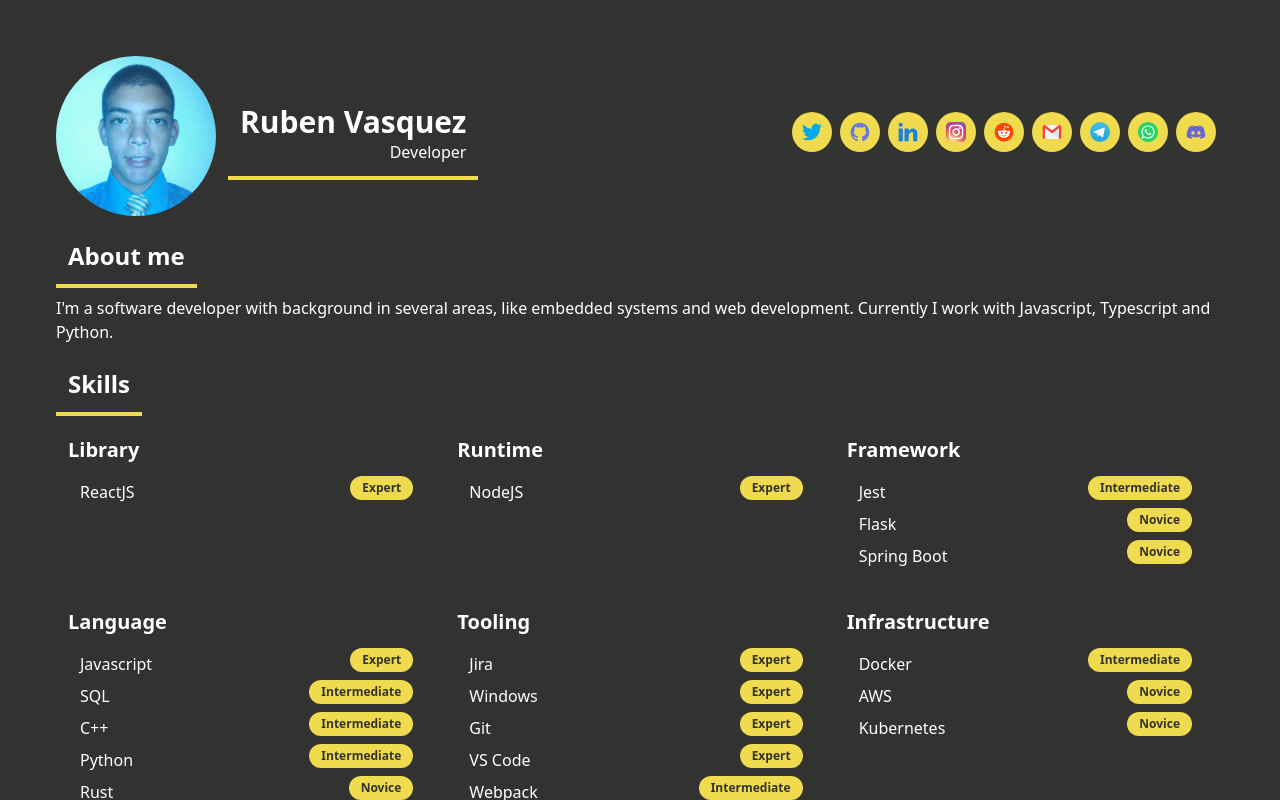
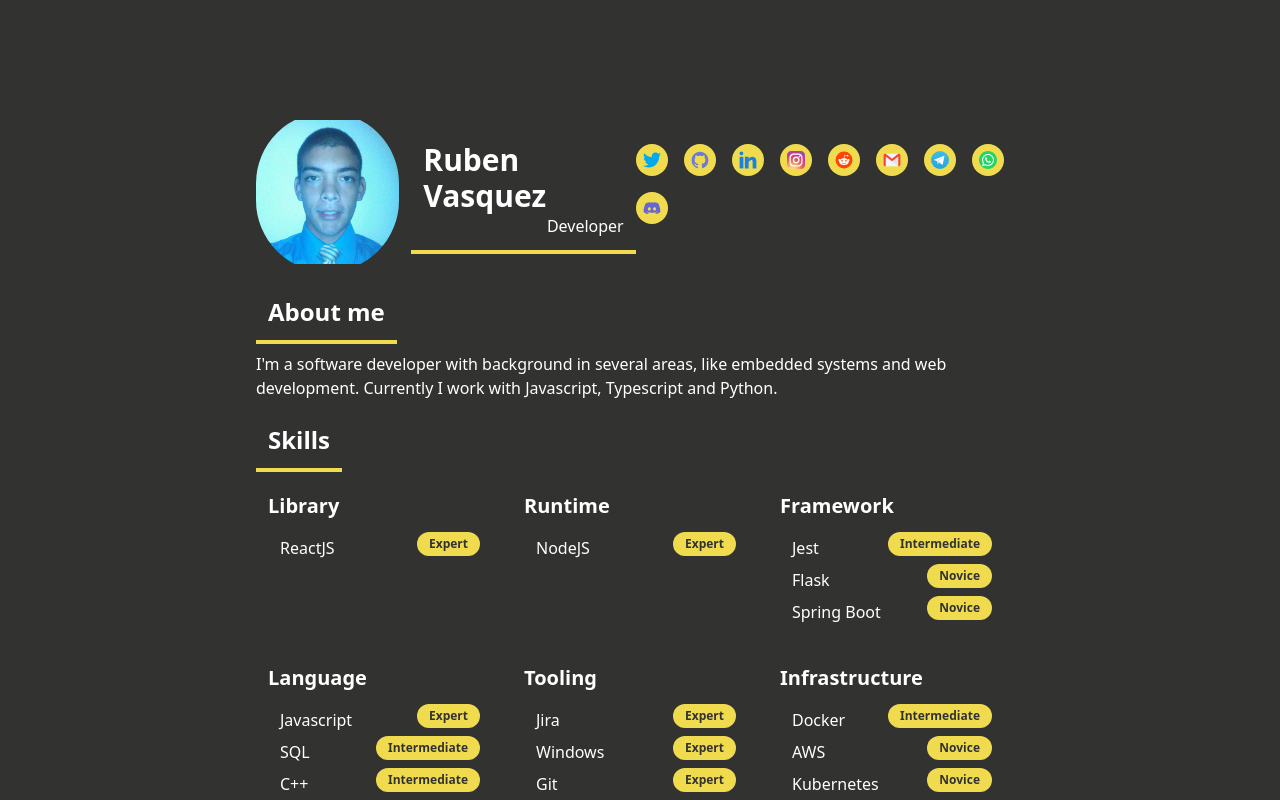
Before and after one commit to ruvasqm/ruvasqm, a Next.js app: page /resume in a window 1280 px wide. Shown: the top 800 px of the page. Built offline with nearby package versions, Linux system fonts and the light colour scheme.

Commit message:
fix: resume stylyng for web and mobile

```diff
--- a/pages/index.tsx
+++ b/pages/index.tsx
@@ -16,7 +16,7 @@ const Page: NextPageWithLayout<
             <About />
             <Idea />
             <Time languages={languages} activity={activity} />
-            <End />
+            {/* <End /> */}
             <Footer />
         </>
     )
--- a/pages/resume.tsx
+++ b/pages/resume.tsx
@@ -18,11 +18,11 @@ const Page: NextPage = () => {
     return (
         <>
             <SEO title='Ruben Vasquez' />
-            <main className='flex flex-col items-start min-h-auto print:h-auto w-full bg-secondary text-white p-5 lg:p-14 space-y-3 print:block'>
+            <main className='flex flex-col items-start min-h-auto print:h-auto w-full bg-secondary text-white p-5 lg:pt-28 lg:px-64 print:p-14 space-y-3 print:block'>
                 <div className='flex flex-col lg:flex-row print:flex-row items-center w-full'>
                     <div className='flex flex-row items-center gap-3 '>
                         <div
-                            className='relative rounded-full w-[10rem] h-[10rem] print:w-[5rem] print:h-[5rem]'
+                            className='relative rounded-full w-[5rem] sm:w-[10rem] h-[5rem] sm:h-[10rem] print:w-[5rem] print:h-[5rem]'
                             title='me'
                         >
                             <Image
@@ -57,12 +57,12 @@ const Page: NextPage = () => {
                                     title={`${profile.network} ${profile.username}`}
                                     target='_blank'
                                     rel='noreferrer'
-                                    className='flex flex-row items-center justify-center w-8 h-8 lg:w-10 lg:h-10 rounded-full bg-primary text-secondary mr-2 mb-2'
+                                    className='flex flex-row items-center justify-center w-6 sm:w-8 h-6 sm:h-8 rounded-full bg-primary text-secondary mr-2 mb-2 sm:mr-4 sm:mb-4'
                                 >
                                     <Image
                                         src={`/${profile.network.toLowerCase()}.svg`}
-                                        width={20}
-                                        height={20}
+                                        width={18}
+                                        height={18}
                                         alt={profile.network}
                                     />
                                 </a>
```
Also changed, not shown: 2 other files (tests, documents, lock files or other folders).
